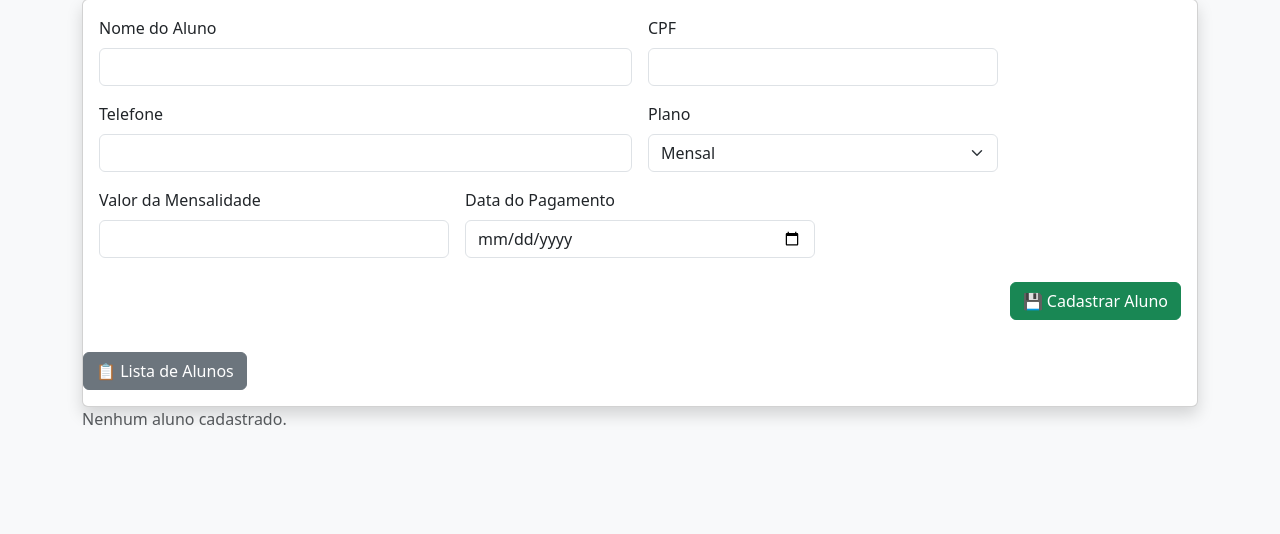
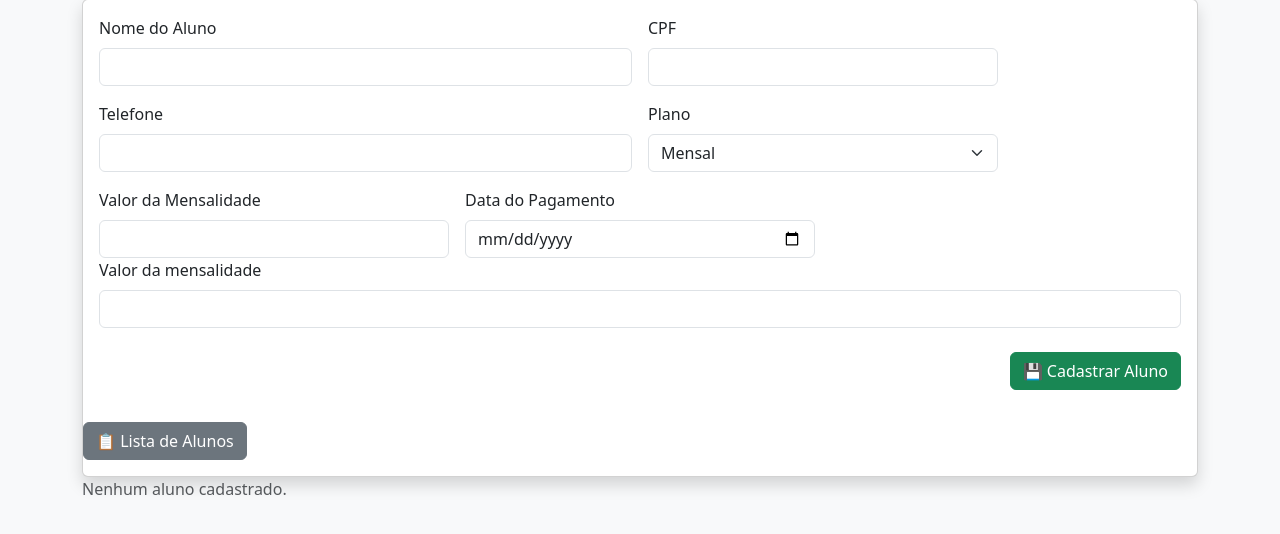
Before and after one commit to Jefferson-Queiroz/academia-jg, a Python web app: template templates/alunos.html in a window 1280 px wide. Shown: the part 143-677 px from the top of the page. Run offline with Jinja, Linux system fonts and the light colour scheme; the template is opened without the code that fills it, so the values that code supplies are empty.

Commit message:
Corrigindo o campo valor da mensalidade

```diff
--- a/templates/alunos.html
+++ b/templates/alunos.html
@@ -47,6 +47,12 @@
 
             </div>
 
+            <div class="mb-3">
+                <label class="form-label">Valor da mensalidade</label>
+                <input type="number" step="0.01" name="valor" class="form-control" required>
+            </div>
+
+
             <div class="mt-4 text-end">
                 <button class="btn btn-success">
                     💾 Cadastrar Aluno
```
